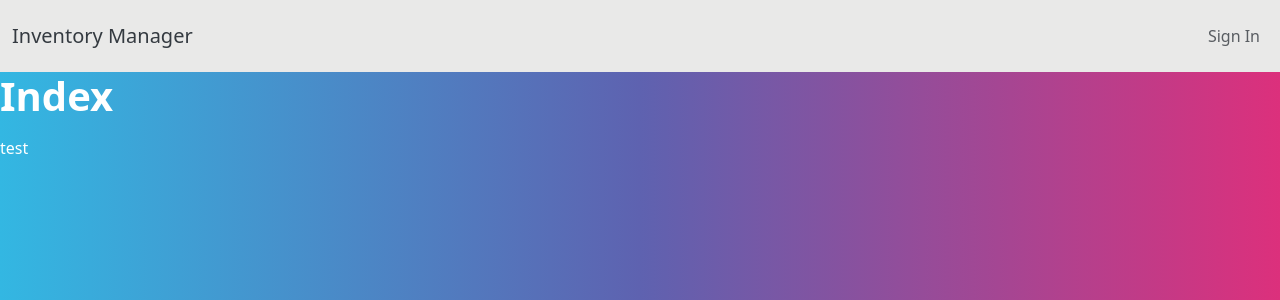
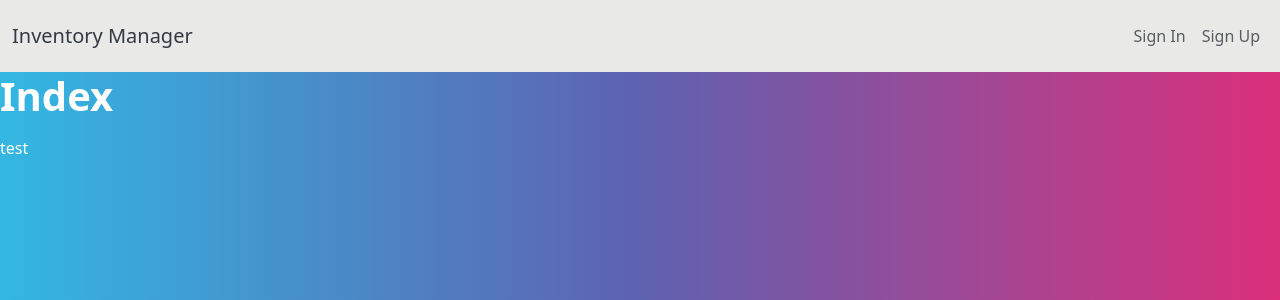
Before and after one commit to connorGA/inventory_management, a Django app: page / in a window 1280 px wide. Shown: the top 300 px of the page. Run offline with Django 4.2, Linux system fonts and the light colour scheme.

Commit message:
logout need to be performed as POST request so added hidden form

```diff
--- a/inventory_management/inventory/templates/inventory/navigation.html
+++ b/inventory_management/inventory/templates/inventory/navigation.html
@@ -6,9 +6,25 @@
         </button>
         <div class="collapse navbar-collapse justify-content-end" id="navbarNav">
             <ul class="navbar-nav">
-                <li class="nav-item">
-                    <a class="nav-link" href="#">Sign In</a>
-                </li>
+                {% if user.is_authenticated %}
+                    <li class="nav-item">
+                        <a class="nav-link" href="#">{{ user.username }}</a>
+                    </li>
+                    <li class="nav-item">
+                        <a class="nav-link" href="javascript:void(0);" onclick="document.getElementById('logout-form').submit();">Logout</a>
+                    </li>
+                    <!-- Hidden logout form -->
+                    <form id="logout-form" method="post" action="{% url 'logout' %}" style="display:none;">
+                        {% csrf_token %}
+                    </form>
+                {% else %}
+                    <li class="nav-item">
+                        <a class="nav-link" href="{% url 'login' %}">Sign In</a>
+                    </li>
+                    <li class="nav-item">
+                        <a class="nav-link" href="{% url 'signup' %}">Sign Up</a>
+                    </li>
+                {% endif %}
             </ul>
 
         </div>
```
Also changed, not shown: inventory_management/inventory/templates/inventory/logout.html (added, +14 -0 lines), inventory_management/db.sqlite3.
